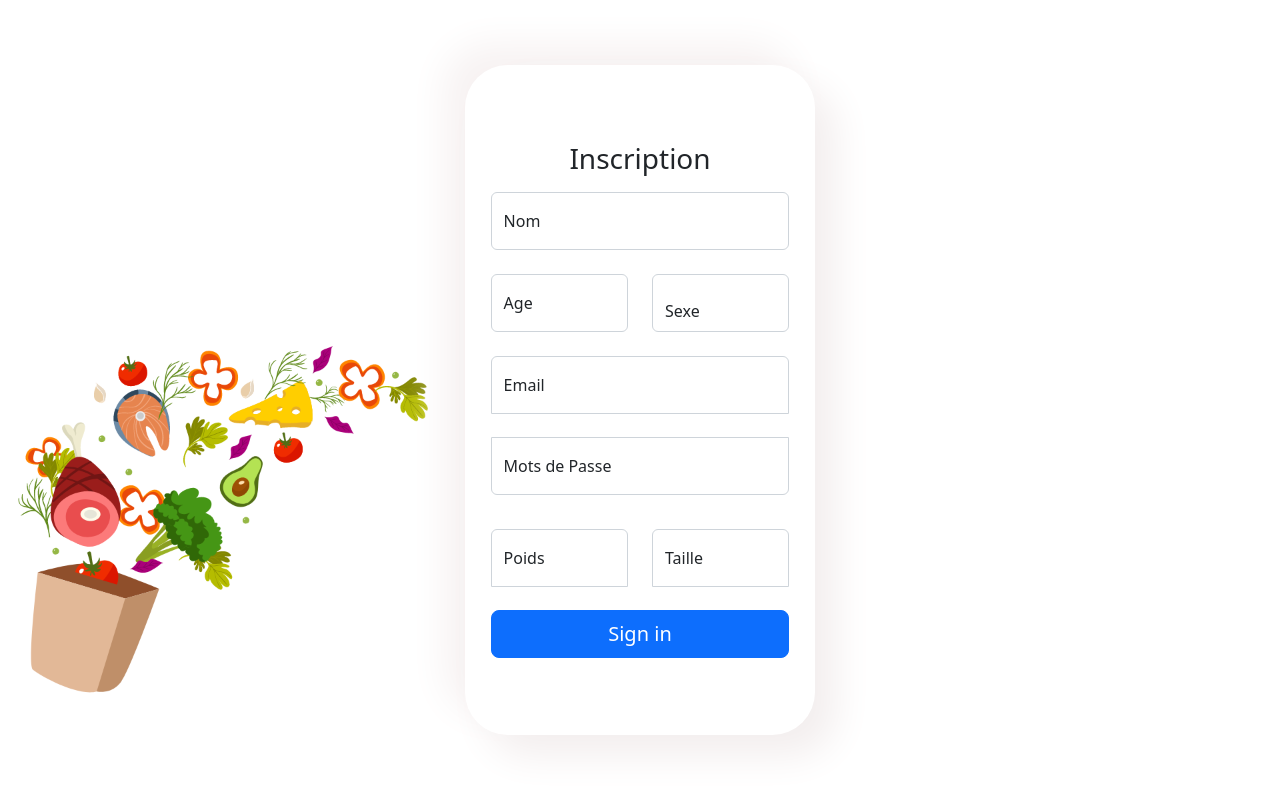
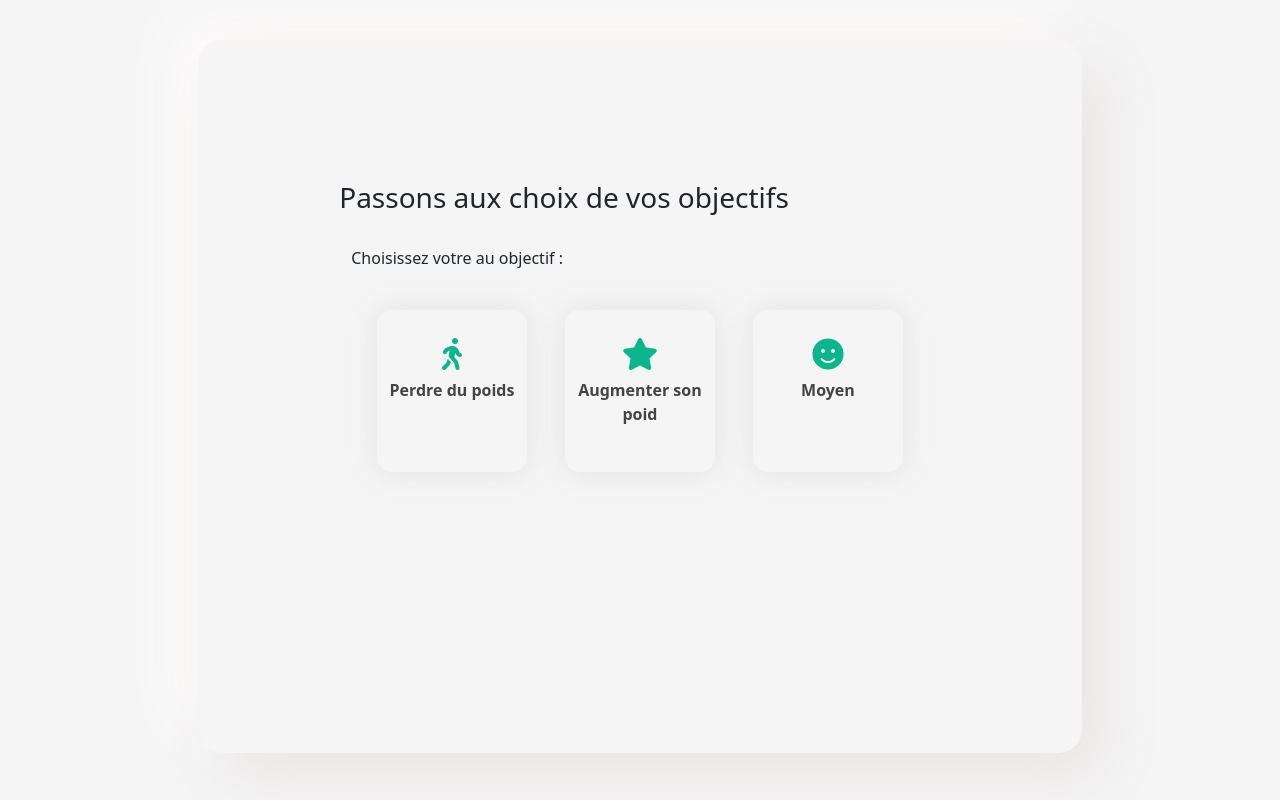
Before and after one commit to Miarotianastephan/projet_web, a CodeIgniter app: page /database/ in a window 1280 px wide. Run offline with CodeIgniter, Linux system fonts and the light colour scheme.

Commit message:
Choix Objectif

```diff
--- a/application/controllers/Welcome.php
+++ b/application/controllers/Welcome.php
@@ -20,6 +20,6 @@ class Welcome extends CI_Controller {
 	 */
 	public function index()
 	{
-		$this->load->view('inscription');
+		$this->load->view('choixObjectif');
 	}
 }
--- /dev/null
+++ b/application/views/choixObjectif.php
@@ -0,0 +1,96 @@
+<!DOCTYPE html>
+<html lang="en">
+<head>
+    <meta charset="UTF-8">
+    <meta name="viewport" content="width=device-width, initial-scale=1.0">
+    <title>Objectif</title>
+</head>
+<link href="<?php echo base_url('assets/dist/css/bootstrap.min.css'); ?>" rel="stylesheet">
+<link rel="stylesheet" href="<?php echo base_url('assets/fontawesome-5/css/all.css'); ?>">
+
+<style>
+html,
+body {
+  height: 100%;
+}
+
+body {
+  display: flex;
+  align-items: left;
+  padding-top: 40px;
+  padding-bottom: 40px;
+  background-color: #f5f5f5;
+}
+#boite{
+    /* border: double; */
+    height: 99%;
+    width: 69%;
+    padding: 11%;
+    border-radius: 24px;
+    /* background: #f5f0f0; */
+    box-shadow:  23px 23px 61px #e9e4e4,
+                -23px -23px 61px #fffcfc;
+}
+#ligne{
+    display: flex;
+    justify-content:space-evenly;
+}
+#title{
+  color: #444444;
+    box-shadow: 0 0 30px rgba(214, 215, 216, 0.6);
+    padding: 20px 0 30px 0;
+    transition: all ease-in-out 0.3s;
+    text-align:center;
+    border-radius:15px;
+    text-decoration: none;
+}
+#title:hover{
+  background-color: #023246;
+  color: #fff;
+}
+#title:hover #symbole{
+  color: #FFE3B3;
+}
+#title h{
+  font-size: 20px;
+    color: #777777;
+    font-weight: 700;
+    margin: 10px 0;
+}
+#title p{
+    font-weight: 600;
+}
+#symbole{
+  font-size: 32px;
+    color: #0AB68B;
+    border-radius: 50%;
+    padding: 8px;
+}
+
+</style>
+<body>
+
+    <div class="container" id="boite">
+        <h3>Passons aux choix de vos objectifs</h3><br>
+        <div class="container">
+            <p>Choisissez votre au objectif : </p><br>
+            <div class="row" id="ligne" style="">
+                <a class="col-md-3" id="title" href="#">
+                    <i class="fas fa-walking" id="symbole"></i>
+                    <p>Perdre du poids</p>
+                </a>
+                <a class="col-md-3" id="title" href="#">
+                    <i class="fas fa-star" id="symbole"></i>
+                    <p>Augmenter son poid</p>
+                </a>
+                <a class="col-md-3" id="title" href="#">
+                    <i class="fas fa-smile" id="symbole"></i>
+                    <p>Moyen</p>
+                </a>
+            </div>
+        </div>
+
+    </div>
+
+</body>
+</html>
--- a/assets/style/signin.css
+++ b/assets/style/signin.css
@@ -15,7 +15,6 @@ body {
   max-width: 350px;
   padding: 15px;
 }
-
 .form-signin .form-floating:focus-within {
   z-index: 2;
 }
```
Also changed, not shown: assets/img/3.jpg (added), 11 other files.
